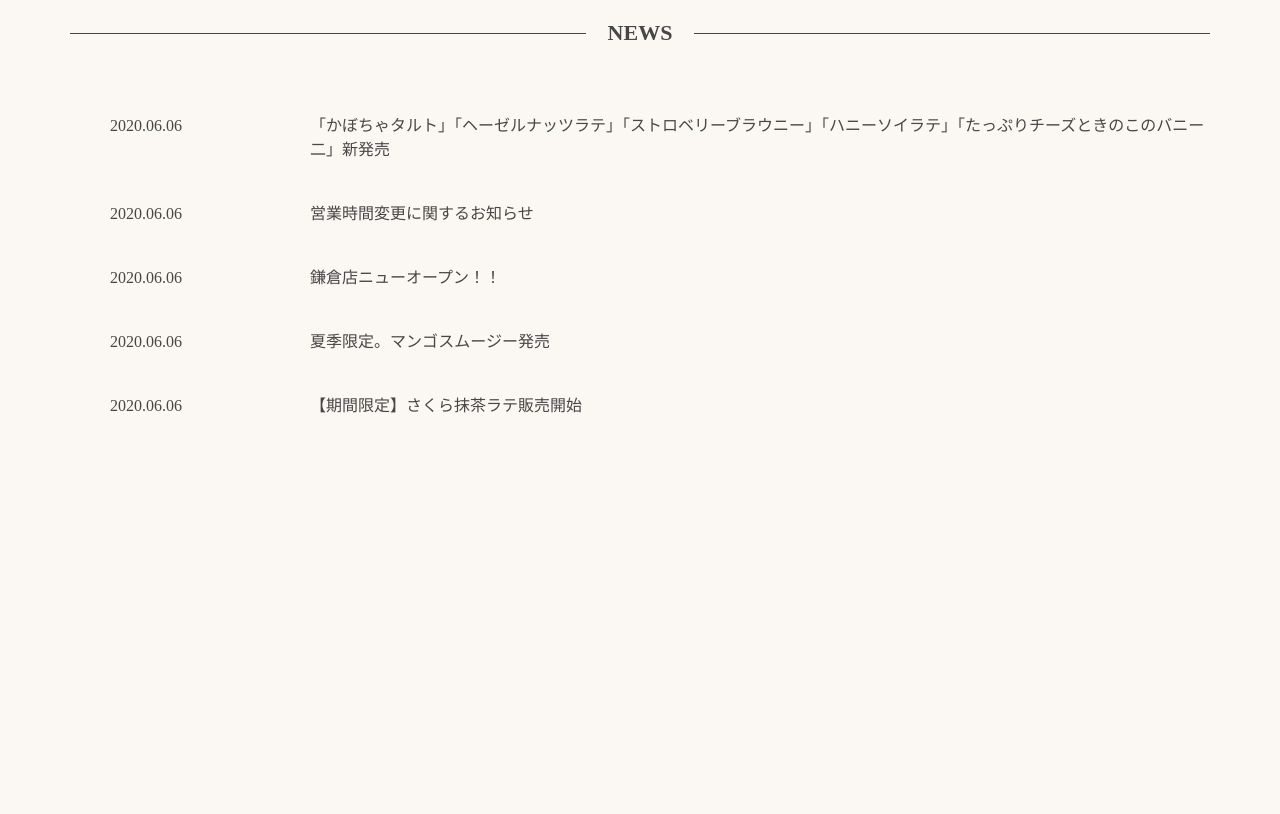
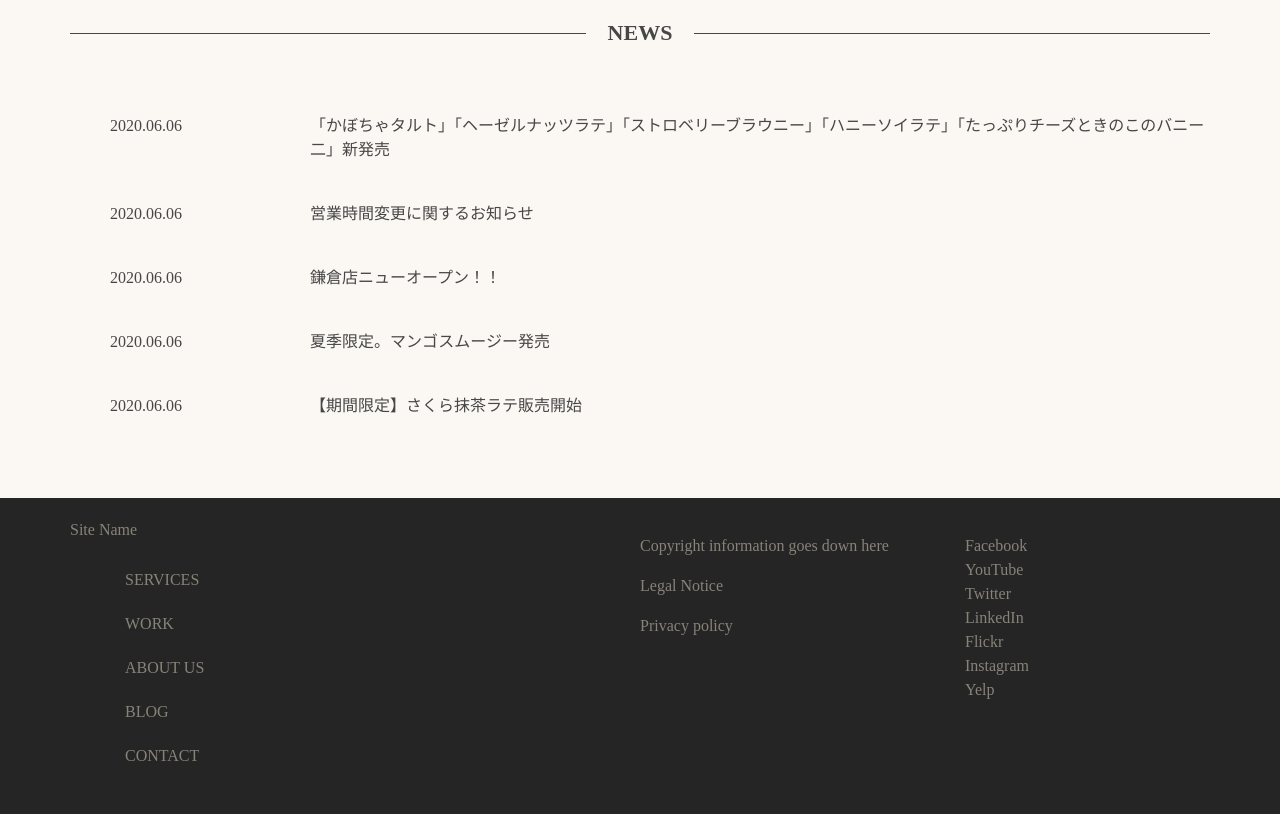
Before and after one commit to yoheihamaguchi/css-cafe, a plain HTML site: page index.html in a window 1280 px wide. Shown: the part 1513-2327 px from the top of the page. Before the commit the page ends 1991 px from the top, so only its background shows below. Drawn offline with Linux system fonts and the light colour scheme.

Commit message:
footer作成

```diff
--- a/index.html
+++ b/index.html
@@ -145,6 +145,34 @@
                 </li>
             </ol>
         </section>
+        <footer class="Footer">
+            <div class="l-row l-column">
+                <div class="Footer__head">
+                    <a href="./" class="logo">Site Name</a>
+                    <ul class="Menu Menu__sub">
+                        <li><a class="Menu__item" href="#">Services</a></li>
+                        <li><a class="Menu__item" href="#">Work</a></li>
+                        <li><a class="Menu__item" href="#">About us</a></li>
+                        <li><a class="Menu__item" href="#">Blog</a></li>
+                        <li><a class="Menu__item" href="#">Contact</a></li>
+                    </ul>
+                </div>
+                <div class="Footer__body">
+                    <p>Copyright information goes down here</p>
+                    <p><a href="#">Legal Notice</a></p>
+                    <p><a href="#">Privacy policy</a></p>
+                </div>
+                <ul class="Footer__foot">
+                    <li><a href="#">Facebook</a></li>
+                    <li><a href="#">YouTube</a></li>
+                    <li><a href="#">Twitter</a></li>
+                    <li><a href="#">LinkedIn</a></li>
+                    <li><a href="#">Flickr</a></li>
+                    <li><a href="#">Instagram</a></li>
+                    <li><a href="#">Yelp</a></li>
+                </ul>
+            </div>
+        </footer>
     </div>
     <script src="./src/js/lib/flipsnap.js"></script>
     <script src="./src/js/lib/lodash.min.js"></script>
--- a/src/scss/main.scss
+++ b/src/scss/main.scss
@@ -12,3 +12,4 @@
 @import "./pages/index";
 @import "./components/iconPanel";
 @import "./components/newsList";
+@import "./components/common/footer";
```
Also changed, not shown: dist/css/main.css, 1 other file.
